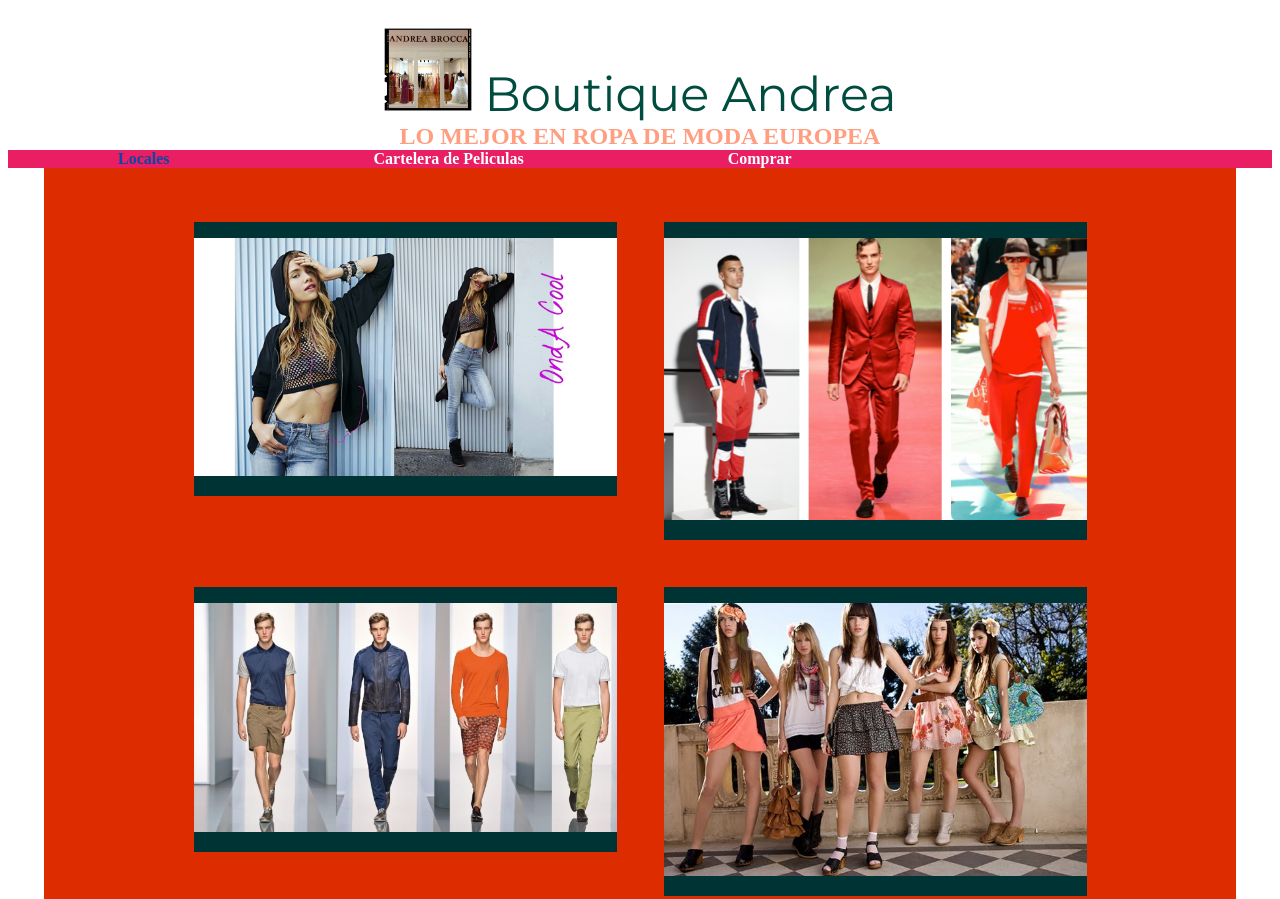
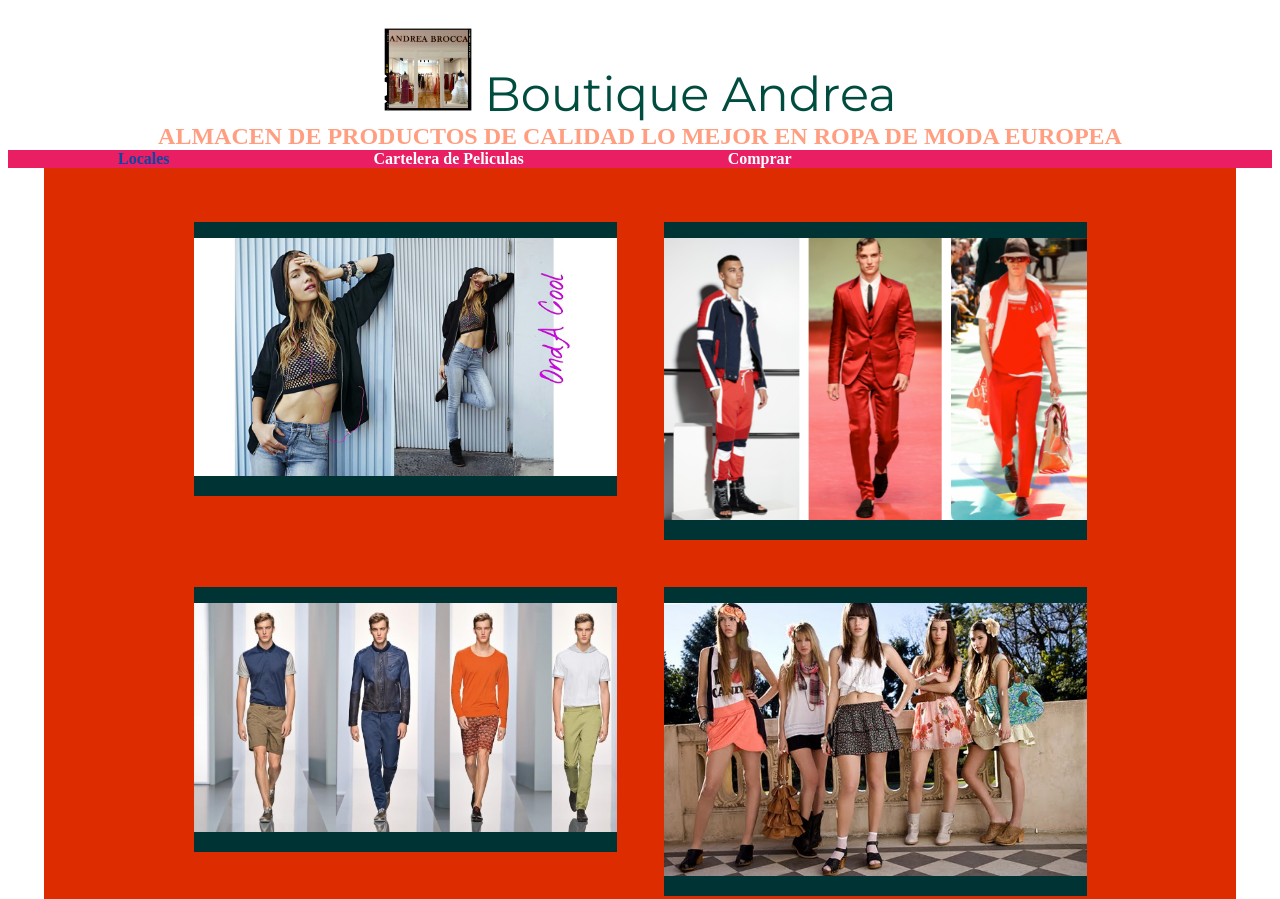
Before and after one commit to andreaqavil/PRACTICA, a plain HTML site: page index.html in a window 1280 px wide. Shown: the top 899 px of the page. Drawn offline with nearby package versions, Linux system fonts and the light colour scheme.

Commit message:
first commit

```diff
--- a/index.html
+++ b/index.html
@@ -20,6 +20,7 @@
 				 Boutique Andrea
 			</h1>
 			<h2>
+				ALMACEN DE PRODUCTOS DE CALIDAD
 				LO MEJOR EN ROPA DE MODA EUROPEA
 			</h2>
 		</a>
```
